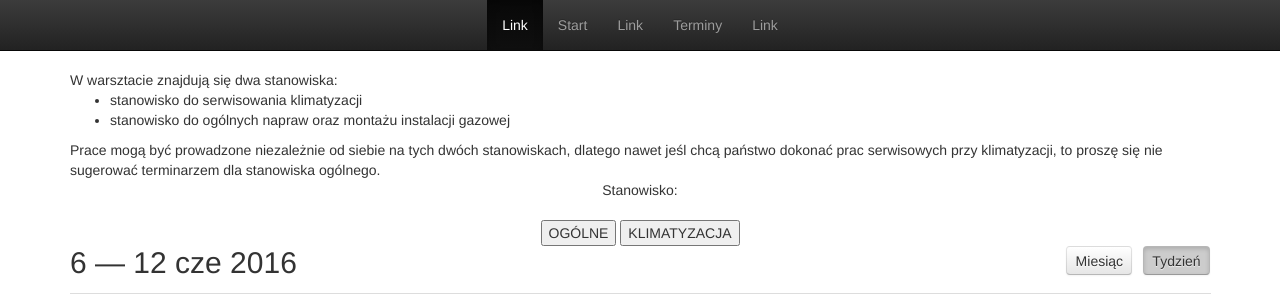
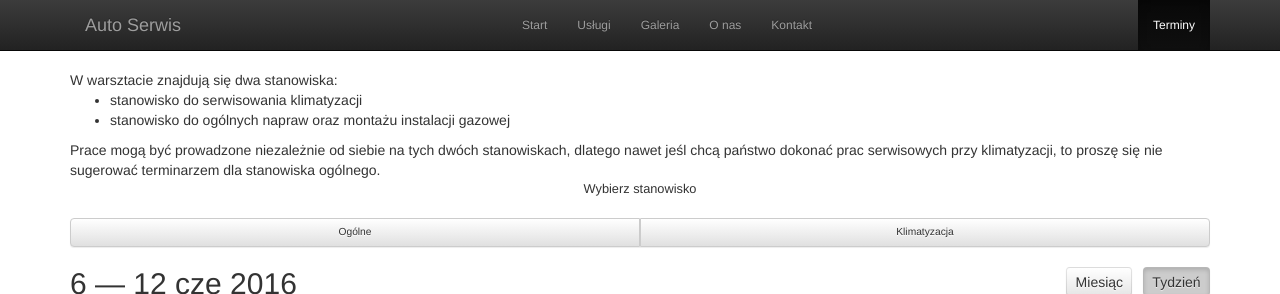
Before and after one commit to Fazii/ZIG, a PHP site: page /terminy.html in a window 1280 px wide. Shown: the top 294 px of the page. Run offline with PHP 8.4, Linux system fonts and the light colour scheme.

Commit message:
Corrected version
Again...

```diff
--- a/css/fullcalendar.css
+++ b/css/fullcalendar.css
@@ -1258,3 +1258,9 @@ be a descendant of the grid when it is being dragged.
 	border-top-color: transparent;
 	border-bottom-color: transparent;
 }
+#slots-picker-title{
+    font-size: 1vw;
+}
+.btn{
+   font-size: 0.8vw;
+}
--- a/css/style.css
+++ b/css/style.css
@@ -21,6 +21,9 @@ body {
 section{
     padding-bottom:20px;
 }
+.navbar{
+    font-size:1.5vh;
+}
 .navbar .navbar-nav {
   display: inline-block;
   float: none;
@@ -40,15 +43,17 @@ section{
 	display: table;
 }
 #jumbotron-text{
-	font-family: 'Fjalla One';
+	font-family: 'Oswald', sans-serif;;
 	color: #F5F5F5;
 	text-align: center;
 	line-height: 9vw;
 	display: table-cell;
 	vertical-align: middle;
+        text-shadow: 4px 4px 6px #2B2B2B;
 }
 #jumbotron-text #name{
 	font-size: 10vw;
+
 }
 #jumbotron-text #cv{
 	font-size: 5vw;
@@ -61,11 +66,13 @@ section{
 	width: 100%;
 	height: 50vh;
 	display: table;
+    text-align: center;
 }
 #asphalt h2{
+    font-family: 'Oswald', sans-serif;
     text-align: center;
-    font-size: 1vw;
-    padding: 20px;
+    font-size: 2vw;
+    padding-top: 40px;
     color: white;
 }
 #row1{
@@ -73,6 +80,7 @@ section{
     width:50%;
     margin: 0 auto;
     height: 300px;
+    font-size: 0.8vw;
 }
 #gallery{
   	background-color: white;
@@ -85,19 +93,20 @@ section{
 
 }
 #gallery h2, #about h2{
+    font-family: 'Oswald', sans-serif;
     text-align: center;
     font-size: 2vw;
-    padding: 20px;
+     padding-top: 40px;
     color: #252525;
 }
 #about{
   	background: url('../images/bg1.png');
     background-attachment: fixed;
-
 	background-position: center;
 	width: 100%;
 	height: 50vh;
 	display: table;
+
 }
 #aboutUS{
     border-radius:10px 10px 10px 10px;
@@ -107,6 +116,9 @@ section{
     height: 350px;
     width: 600px;
     background-color: white;
+    text-align: center;
+
+
 }
 .contact{
   	background-color: #AEAEAE;
@@ -117,8 +129,6 @@ section{
 	height: 50vh;
 	display: table;
     padding: 25px;
-    margin: 50px 0;
-
 }
 
 @import url(http://fonts.googleapis.com/css?family=Open+Sans:400italic,400,300,600);
--- a/terminy.html
+++ b/terminy.html
@@ -7,20 +7,16 @@
     <META http-equiv="Content-Language" content="pl">
     <script src='lib/jquery.min.js'></script>
 
-    <link rel="stylesheet" href="css/style.css"/>
+    <link rel="stylesheet" href="css/style.css" />
 
     <!-- Latest compiled and minified CSS -->
-    <link rel="stylesheet" href="https://maxcdn.bootstrapcdn.com/bootstrap/3.3.6/css/bootstrap.min.css"
-          integrity="sha384-1q8mTJOASx8j1Au+a5WDVnPi2lkFfwwEAa8hDDdjZlpLegxhjVME1fgjWPGmkzs7" crossorigin="anonymous">
+    <link rel="stylesheet" href="https://maxcdn.bootstrapcdn.com/bootstrap/3.3.6/css/bootstrap.min.css" integrity="sha384-1q8mTJOASx8j1Au+a5WDVnPi2lkFfwwEAa8hDDdjZlpLegxhjVME1fgjWPGmkzs7" crossorigin="anonymous">
 
     <!-- Optional theme -->
-    <link rel="stylesheet" href="https://maxcdn.bootstrapcdn.com/bootstrap/3.3.6/css/bootstrap-theme.min.css"
-          integrity="sha384-fLW2N01lMqjakBkx3l/M9EahuwpSfeNvV63J5ezn3uZzapT0u7EYsXMjQV+0En5r" crossorigin="anonymous">
+    <link rel="stylesheet" href="https://maxcdn.bootstrapcdn.com/bootstrap/3.3.6/css/bootstrap-theme.min.css" integrity="sha384-fLW2N01lMqjakBkx3l/M9EahuwpSfeNvV63J5ezn3uZzapT0u7EYsXMjQV+0En5r" crossorigin="anonymous">
 
     <!-- Latest compiled and minified JavaScript -->
-    <script src="https://maxcdn.bootstrapcdn.com/bootstrap/3.3.6/js/bootstrap.min.js"
-            integrity="sha384-0mSbJDEHialfmuBBQP6A4Qrprq5OVfW37PRR3j5ELqxss1yVqOtnepnHVP9aJ7xS"
-            crossorigin="anonymous"></script>
+    <script src="https://maxcdn.bootstrapcdn.com/bootstrap/3.3.6/js/bootstrap.min.js" integrity="sha384-0mSbJDEHialfmuBBQP6A4Qrprq5OVfW37PRR3j5ELqxss1yVqOtnepnHVP9aJ7xS" crossorigin="anonymous"></script>
 
     <link href='https://fonts.googleapis.com/css?family=Roboto' rel='stylesheet' type='text/css'>
 
@@ -29,28 +25,28 @@
     <script src="https://oss.maxcdn.com/respond/1.4.2/respond.min.js"></script>
     <![endif]-->
 
-    <link rel='stylesheet' href='css/fullcalendar.css'/>
+    <link rel='stylesheet' href='css/fullcalendar.css' />
     <script src='lib/moment.min.js'></script>
     <script src='lib/fullcalendar.js'></script>
     <script src='lib/pl.js'></script>
 
 
     <script>
-    $(document).ready(function() {
+        $(document).ready(function () {
             $('#calendar-air-conditioner').fullCalendar({
                 defaultView: 'agendaWeek',
                 minTime: "06:00:00",
                 maxTime: "22:00:00",
                 firstDay: 1,
-            businessHours:{
+                businessHours: {
                     start: '7:00',
                     end: '20:00',
-                dow: [ 1, 2, 3, 4, 5, 6 ]
+                    dow: [1, 2, 3, 4, 5, 6]
                 },
                 height: "auto",
                 lang: "pl",
                 hiddenDays: [0],
-            header:{
+                header: {
                     right: 'month, agendaWeek'
                 },
                 allDayDefault: false,
@@ -81,13 +77,10 @@
                         end: '2016-06-11T13:00:00'
                 },
             ],
-            color: 'yellow',   // an option!
+                color: 'yellow', // an option!
                 textColor: 'black' // an option!
             })
         });
-
-
-
     </script>
     <!--TODO zmiana kalendarzy-->
     <!--TODO możliwość zamówienia wizyty w klikniętym terminie-->
@@ -101,24 +94,29 @@
             <div class="container-fluid">
                 <!-- Brand and toggle get grouped for better mobile display -->
                 <div class="navbar-header">
-                <button type="button" class="navbar-toggle collapsed" data-toggle="collapse"
-                        data-target="#bs-example-navbar-collapse-1" aria-expanded="false">
+                    <button type="button" class="navbar-toggle collapsed" data-toggle="collapse" data-target="#bs-example-navbar-collapse-1" aria-expanded="false">
                         <span class="sr-only">Toggle navigation</span>
                         <span class="icon-bar"></span>
                         <span class="icon-bar"></span>
                         <span class="icon-bar"></span>
                     </button>
+                    <a class="navbar-brand" href="index.html">Auto Serwis</a>
                 </div>
 
                 <div class="collapse navbar-collapse" id="bs-example-navbar-collapse-1">
                     <ul class="nav navbar-nav">
-                    <li class="active"><a href="#">Link <span class="sr-only">(current)</span></a></li>
                         <li><a href="index.html">Start</a></li>
-                    <li><a href="#">Link</a></li>
-                    <li><a href="terminy.html">Terminy</a></li>
-                    <li><a href="#">Link</a></li>
+                        <li><a href="#asphalt">Usługi</a></li>
+                        <li><a href="#gallery">Galeria</a></li>
+                        <li><a href="#about">O nas</a></li>
+                        <li><a href="#footer">Kontakt</a></li>
+                    </ul>
+                    <ul class="nav navbar-nav navbar-right">
+                        <li class="active"><a href="terminy.html">Terminy<span class="sr-only">(current)</span></a></li>
+
                     </ul>
                 </div>
+
             </div>
         </div>
     </nav>
@@ -132,17 +130,23 @@
                     <li>stanowisko do ogólnych napraw oraz montażu instalacji gazowej</li>
                 </ul>
 
-            Prace mogą być prowadzone niezależnie od siebie na tych dwóch stanowiskach, dlatego nawet jeśl chcą państwo
-            dokonać prac serwisowych przy klimatyzacji, to proszę się nie sugerować terminarzem dla stanowiska ogólnego.
+                Prace mogą być prowadzone niezależnie od siebie na tych dwóch stanowiskach, dlatego nawet jeśl chcą państwo dokonać prac serwisowych przy klimatyzacji, to proszę się nie sugerować terminarzem dla stanowiska ogólnego.
             </div>
         </div>
         <div class="row">
             <div class="col-lg-12">
                 <div id="slots-picker">
-                <div id="slots-picker-title">Stanowisko:</div>
+                    <div id="slots-picker-title">Wybierz stanowisko</div>
                     </br>
-                <button type="button" id="ogolne-button">OGÓLNE</button>
-                <button type="button" id="klimatyzacja-button">KLIMATYZACJA</button>
+                    <div class="btn-group btn-group-justified" role="group" aria-label="...">
+                        <div class="btn-group" role="group">
+                            <button type="button" class="btn btn-default">Ogólne</button>
+                        </div>
+                        <div class="btn-group" role="group">
+                            <button type="button" class="btn btn-default">Klimatyzacja</button>
+                        </div>
+                    </div>
+                </br>
                 </div>
             </div>
         </div>
```
Also changed, not shown: index.html (+13 -7 lines), kontakt.html (deleted, +0 -104 lines). Lines whose indentation alone changed are shown as unchanged.
